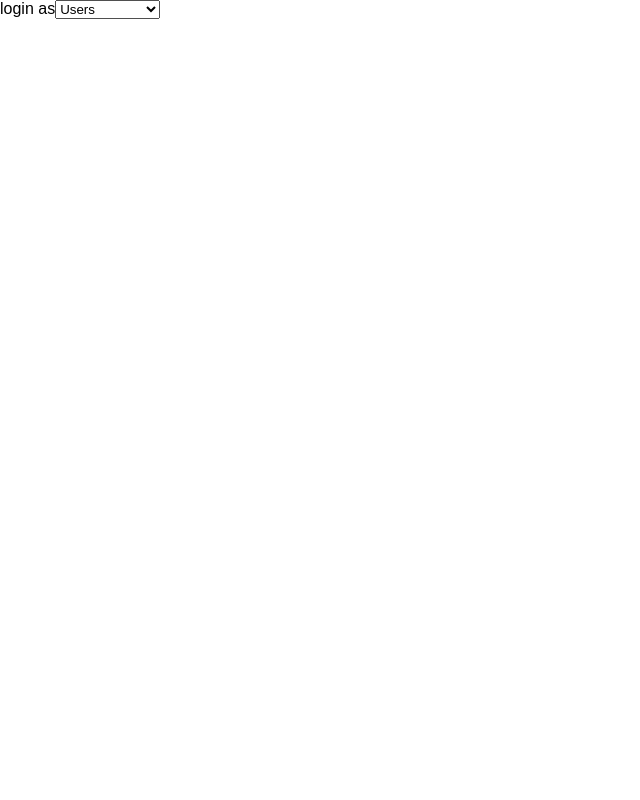
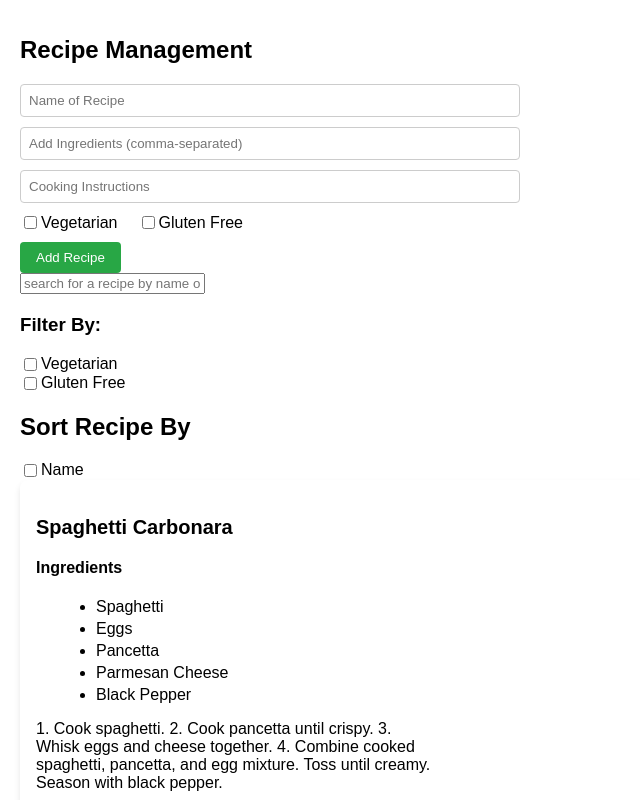
Before and after one commit to feisal-Codes/react_prac, a React (Create React App) app: page / in a window 1280 px wide. Shown: the top 800 px of the page, without its empty margins (0-640 px from the left). Built offline with nearby package versions, Linux system fonts and the light colour scheme; the HTML template or start-up script is replaced by a standard one.

Commit message:
new update

```diff
--- a/src/App.js
+++ b/src/App.js
@@ -111,13 +111,13 @@ import Fundamentals from "./roadToLearnReactBook/reactFundamentals";
 function App() {
   return (
     <>
-      {/* <RecipeManagement data={recipes} />
-      <MultiStepForms />
-      <Movies movies={movies} />
+       <RecipeManagement data={recipes} />
+      {/*<MultiStepForms />
       <UserManagement users={users} />
       <Books data={booksData} /> */}
       {/* <Form /> */}
-      <Fundamentals />
+      {/* <Fundamentals /> */}
+      {/* <Movies movies={movies} /> */}
     </>
   );
 }
--- a/src/movies/index.js
+++ b/src/movies/index.js
@@ -1,4 +1,5 @@
-import { useEffect, useState } from "react";
+import React, { useEffect, useState } from "react";
+
 const Movies = ({ movies }) => {
   const [releaseYear] = useState(
     movies
@@ -31,6 +32,7 @@ const Movies = ({ movies }) => {
           (!filters.genre.length || filters.genre.includes(movie.genre))
         );
       });
+      console.log(filtered);
       setFilteredMovies(filtered);
     } else {
       setFilteredMovies(movies);
@@ -62,18 +64,10 @@ const Movies = ({ movies }) => {
     let { name, value } = e.target;
     setSearchTerm((prev) => ({ ...prev, [name]: value }));
   };
-  console.log(searchTerm);
-  const applySearch = (e) => {
+
+  const applySearch = () => {
     if (searchTerm.genre || searchTerm.title || searchTerm.releaseYear) {
       let searchedMovies = [...movies].filter((movie) => {
-        console.log("needed");
-        console.log(filteredMovies);
-        console.log(searchTerm.title.toLowerCase());
-        console.log(movie.title?.toLowerCase());
-        console.log(
-          movie.title?.toLowerCase() === searchTerm.title?.toLowerCase()
-        );
-
         let isTitleMatch =
           searchTerm.title === "" ||
           movie.title
@@ -93,38 +87,114 @@ const Movies = ({ movies }) => {
     }
   };
 
+  const containerStyle = {
+    display: "flex",
+    flexDirection: "column",
+    alignItems: "center",
+  };
+
+  const sectionStyle = {
+    marginBottom: "20px",
+    width: "100%",
+    maxWidth: "75%",
+  };
+
+  const headingStyle = {
+    marginBottom: "10px",
+    fontSize: "1.5rem",
+  };
+
+  const inputStyle = {
+    padding: "8px",
+    width: "100%",
+    marginBottom: "10px",
+  };
+
+  const selectStyle = {
+    padding: "8px",
+    width: "100%",
+    maxWidth: "48%",
+    marginBottom: "10px",
+  };
+
+  const checkboxStyle = {
+    marginRight: "10px",
+  };
+
+  const genreContainerStyle = {
+    display: "flex",
+    flexWrap: "wrap",
+    gap: "10px",
+  };
+
+  const genreItemStyle = {
+    marginBottom: "5px",
+    display: "flex",
+    alignItems: "center",
+  };
+
+  const movieCardContainerStyle = {
+    display: "flex",
+    flexWrap: "wrap",
+    gap: "20px",
+    justifyContent: "center",
+  };
+
+  const movieCardStyle = {
+    width: "200px", // Set your preferred width
+    padding: "20px",
+    border: "1px solid #ccc",
+    borderRadius: "8px",
+    display: "flex",
+    flexDirection: "column",
+    alignItems: "flex-start",
+    boxShadow: "0 4px 8px rgba(0, 0, 0, 0.1)",
+  };
+
   return (
-    <>
-      <div>
-        <h2>Search for movie</h2>
+    <div style={containerStyle}>
+      <div style={sectionStyle}>
+        <h2 style={headingStyle}>Search for movie</h2>
         <div style={{ display: "flex", flexDirection: "column", gap: "10px" }}>
           <input
             value={searchTerm.title}
             onChange={handleSearch}
             type="text"
             name="title"
-            placeholder="search by title"
+            placeholder="Search by title"
+            style={inputStyle}
           />
           <input
             type="text"
             name="releaseYear"
             value={searchTerm.releaseYear}
             onChange={handleSearch}
-            placeholder="search by release year"
+            placeholder="Search by release year"
+            style={inputStyle}
           />
           <input
             value={searchTerm.genre}
             onChange={handleSearch}
             type="text"
             name="genre"
-            placeholder="search by genre"
+            placeholder="Search by genre"
+            style={inputStyle}
           />
         </div>
       </div>
-      <div>
-        <h2>Filters Based On:</h2>
-        <h4>release year</h4>
-        <select name="year" value={filters.year} onChange={handleChange}>
+      <div style={sectionStyle}>
+        <h2 style={headingStyle}>Filters Based On:</h2>
+        <div style={{ display: "flex", flexDirection: "column", gap: "10px" }}>
+          <div style={{ marginBottom: "10px" }}>
+            <h4 style={{ fontSize: "1.25rem", marginBottom: "5px" }}>
+              Release Year
+            </h4>
+            <select
+              name="year"
+              value={filters.year}
+              onChange={handleChange}
+              style={selectStyle}
+            >
               <option value="">Select Year</option>
               {releaseYear.map((year, idx) => (
                 <option value={year} key={idx}>
@@ -134,34 +204,47 @@ const Movies = ({ movies }) => {
             </select>
           </div>
           <div>
-        <h4>Genre</h4>
+            <h4 style={{ fontSize: "1.25rem", marginBottom: "5px" }}>Genre</h4>
+            <div style={genreContainerStyle}>
               {genre &&
                 genre?.map((title, _idx) => (
-            <div key={_idx}>
-              <label htmlFor={title}>{title}</label>
+                  <div key={_idx} style={genreItemStyle}>
+                    <label htmlFor={title} style={{ marginRight: "5px" }}>
+                      {title}
+                    </label>
                     <input
                       type="checkbox"
                       onChange={handleChange}
                       name={title}
                       value={filters.genre}
                       id={title}
+                      style={checkboxStyle}
                     />
                   </div>
                 ))}
             </div>
-      <div>
-        <h2>Available Movies</h2>
-
+          </div>
+        </div>
+      </div>
+      <div style={movieCardContainerStyle}>
         {filteredMovies?.map((movie) => (
-          <div key={movie.id}>
-            <h3>{movie.title}</h3>
+          <div key={movie.id} style={movieCardStyle}>
+            <h3
+              style={{
+                fontSize: "1.25rem",
+                fontWeight: "bold",
+                marginBottom: "5px",
+              }}
+            >
+              {movie.title}
+            </h3>
             <p>{movie.genre}</p>
             <p>{movie.releaseYear}</p>
             <p>{movie.rating}</p>
           </div>
         ))}
       </div>
-    </>
+    </div>
   );
 };
 
--- a/src/roadToLearnReactBook/reactFundamentals/advancedTaskManagement/index.js
+++ b/src/roadToLearnReactBook/reactFundamentals/advancedTaskManagement/index.js
@@ -39,9 +39,7 @@ const TaskManagement = ({ userId, initialData }) => {
       dueDate: "",
     }));
   };
-  console.log("this are tasks");
-  console.log(tasks);
-  console.log("****************8");
+
   const handleDeleteTask = (taskId) => {
     let updatedTasks = tasks.filter((task) => task.id !== taskId);
     setTasks(() => updatedTasks);
@@ -77,6 +75,7 @@ const TaskManagement = ({ userId, initialData }) => {
     let {
       sort: { key, order },
     } = filters;
+
     if (key !== "NONE") {
       console.log("we are here");
       updatedList = sortBy([...updatedList], key, order);
--- /dev/null
+++ b/src/roadToLearnReactBook/reactFundamentals/dynamicFormBuilder/index.jsx
@@ -0,0 +1,91 @@
+// App.js
+import React, { useState } from "react";
+
+const FormField = ({ onAdd }) => {
+  const [field, setField] = useState({ type: "", label: "" });
+
+  const handleAdd = () => {
+    const type = prompt(
+      "Enter field type (text, textarea, select, radio, checkbox):"
+    );
+    const label = prompt("Enter field label:");
+
+    if (type && label) {
+      onAdd({ type, label });
+      setField({ type: "", label: "" });
+    } else {
+      alert("Type and label are required.");
+    }
+  };
+
+  return (
+    <div>
+      <label>Type:</label>
+      <input
+        type="text"
+        value={field.type}
+        onChange={(e) => setField({ ...field, type: e.target.value })}
+      />
+      <label>Label:</label>
+      <input
+        type="text"
+        value={field.label}
+        onChange={(e) => setField({ ...field, label: e.target.value })}
+      />
+      <button onClick={handleAdd}>Add Field</button>
+    </div>
+  );
+};
+
+const FormRenderer = ({ formFields }) => {
+  return (
+    <form>
+      {formFields.map((field, index) => (
+        <div key={index}>
+          <label>{field.label}:</label>
+          {field.type === "text" && <input type="text" />}
+          {field.type === "textarea" && <textarea />}
+          {field.type === "select" && (
+            <select>
+              <option value="option1">Option 1</option>
+              <option value="option2">Option 2</option>
+              <option value="option3">Option 3</option>
+            </select>
+          )}
+          {field.type === "radio" && (
+            <div>
+              <input type="radio" name={field.label} value="option1" /> Option 1
+              <input type="radio" name={field.label} value="option2" /> Option 2
+            </div>
+          )}
+          {field.type === "checkbox" && (
+            <div>
+              <input type="checkbox" name={field.label} value="option1" />{" "}
+              Option 1
+              <input type="checkbox" name={field.label} value="option2" />{" "}
+              Option 2
+            </div>
+          )}
+        </div>
+      ))}
+    </form>
+  );
+};
+
+const App = () => {
+  const [formFields, setFormFields] = useState([]);
+
+  const addFormField = (field) => {
+    setFormFields((prevFields) => [...prevFields, field]);
+  };
+
+  return (
+    <div>
+      <h1>Dynamic Form Builder</h1>
+      <FormField onAdd={addFormField} />
+      <FormRenderer formFields={formFields} />
+    </div>
+  );
+};
+
+export default App;
--- a/src/roadToLearnReactBook/reactFundamentals/index.jsx
+++ b/src/roadToLearnReactBook/reactFundamentals/index.jsx
@@ -11,6 +11,7 @@ import AuthComponent from "./advancedTaskManagement/withAuth";
 import WithAuth from "./advancedTaskManagement/withAuth";
 // import Table from "./advancedState/table";
 import Count from "./count";
+import DynamicForm from "./dynamicFormBuilder";
 import EventBubbling from "./eventBubbling";
 import GenericComponents from "./genericComponents";
 import HackerStories from "./hackerStrories";
@@ -52,7 +53,8 @@ const Fundamentals = () => {
       {/* <MiniMovieApp /> */}
       {/* <TasksManagement /> */}
       {/* <MusicPlayer /> */}
-      <AuthComponent />
+      {/* <AuthComponent /> */}
+      <DynamicForm />
     </div>
   );
 };
```
Lines whose indentation alone changed are shown as unchanged.
